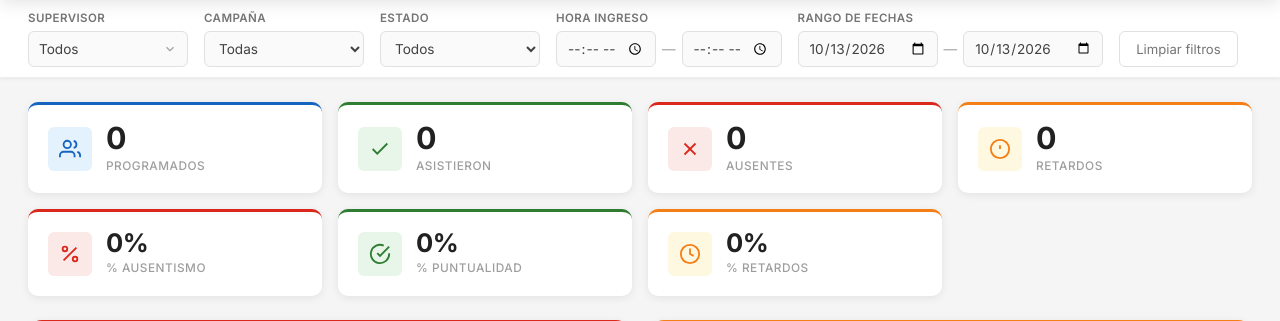
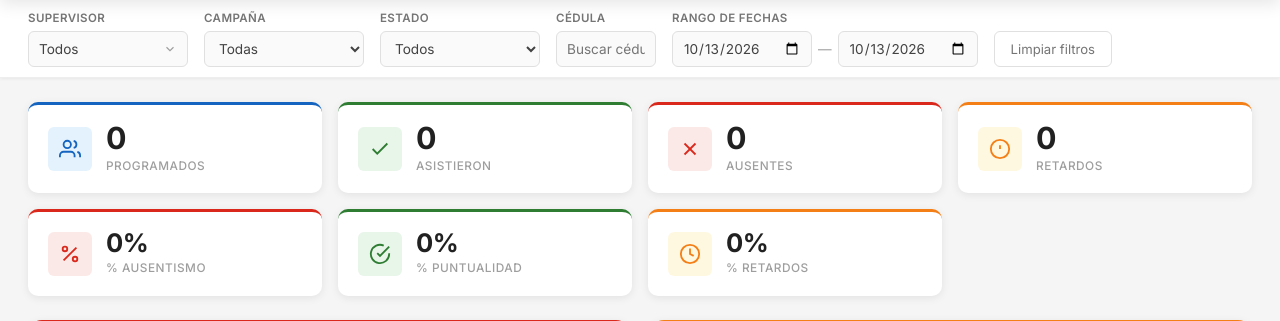
Before and after one commit to COS-Customer-Outsoursing-Success/Adherencia, a Flask app: page / in a window 1280 px wide. Shown: the part 64-385 px from the top of the page. Run offline with Flask 3, Linux system fonts and the light colour scheme; data that the repository does not hold is empty; some libraries are stand-ins or nearby versions.

Commit message:
Reemplaza el filtro de Hora ingreso por un filtro de Cedula en Asistencia
Co-Authored-By: Claude Sonnet 5.5 <noreply@anthropic.com>

```diff
--- a/routes/api.py
+++ b/routes/api.py
@@ -23,8 +23,7 @@ def _filters_from_request() -> dict:
         "supervisor":   request.args.getlist("supervisor"),
         "campana":      request.args.get("campana", ""),
         "estado":       request.args.get("estado", ""),
-        "hora_inicio":  request.args.get("hora_inicio", ""),
-        "hora_fin":     request.args.get("hora_fin", ""),
+        "cedula":       request.args.get("cedula", "").strip(),
         "fecha_inicio": request.args.get("fecha_inicio", ""),
         "fecha_fin":    request.args.get("fecha_fin", ""),
     }
--- a/services/attendance.py
+++ b/services/attendance.py
@@ -100,13 +100,9 @@ def _apply_filters(rows: list[dict], filters: dict) -> list[dict]:
     elif estado == "Retardo":
         result = [r for r in result if r["Retardo"] == 1]
 
-    hora_ini = filters.get("hora_inicio")
-    hora_fin = filters.get("hora_fin")
-    if hora_ini and hora_fin:
-        result = [
-            r for r in result
-            if r["Hora_Inicio"] and hora_ini <= r["Hora_Inicio"] <= hora_fin
-        ]
+    cedula = (filters.get("cedula") or "").strip()
+    if cedula:
+        result = [r for r in result if cedula in str(r.get("Cedula") or "")]
 
     return result
 
--- a/static/js/dashboard.js
+++ b/static/js/dashboard.js
@@ -155,10 +155,11 @@ function setupSupervisorMultiselect(onChange) {
 
 function setupEventListeners() {
   // Filters → debounced refresh
-  ['f-campana','f-estado','f-hora-ini','f-hora-fin','f-fecha-ini','f-fecha-fin'].forEach(id => {
+  ['f-campana','f-estado','f-fecha-ini','f-fecha-fin'].forEach(id => {
     const el = document.getElementById(id);
     if (el) el.addEventListener('change', debounce(refreshDashboard, 350));
   });
+  document.getElementById('f-cedula')?.addEventListener('input', debounce(refreshDashboard, 500));
   setupSupervisorMultiselect(debounce(refreshDashboard, 350));
 
   document.getElementById('btn-clear-filters').addEventListener('click', clearFilters);
@@ -276,15 +277,14 @@ function buildQueryParams() {
   getSelectedSupervisors().forEach(s => params.append('supervisor', s));
   add('f-campana',    'campana');
   add('f-estado',     'estado');
-  add('f-hora-ini',   'hora_inicio');
-  add('f-hora-fin',   'hora_fin');
+  add('f-cedula',     'cedula');
   add('f-fecha-ini',  'fecha_inicio');
   add('f-fecha-fin',  'fecha_fin');
   return params.toString();
 }
 
 function clearFilters() {
-  ['f-campana','f-estado','f-hora-ini','f-hora-fin'].forEach(id => {
+  ['f-campana','f-estado','f-cedula'].forEach(id => {
     const el = document.getElementById(id);
     if (el) el.value = '';
   });
--- a/templates/index.html
+++ b/templates/index.html
@@ -81,12 +81,8 @@
       </select>
     </div>
     <div class="filter-group">
-      <label class="filter-label">Hora ingreso</label>
-      <div class="filter-time-range">
-        <input class="filter-input" type="time" id="f-hora-ini" placeholder="Desde" />
-        <span class="filter-time-sep">—</span>
-        <input class="filter-input" type="time" id="f-hora-fin" placeholder="Hasta" />
-      </div>
+      <label class="filter-label" for="f-cedula">Cédula</label>
+      <input class="filter-input" type="text" id="f-cedula" inputmode="numeric" placeholder="Buscar cédula" autocomplete="off" />
     </div>
     <div class="filter-group">
       <label class="filter-label">Rango de fechas</label>
@@ -455,7 +451,7 @@
 <!-- SheetJS para exportar a Excel -->
 <script src="https://cdn.jsdelivr.net/npm/xlsx@0.18.5/dist/xlsx.full.min.js"></script>
 <!-- Dashboard logic -->
-<script src="/static/js/dashboard.js?v=20260901d"></script>
+<script src="/static/js/dashboard.js?v=20261013a"></script>
 
 </body>
 </html>
```
